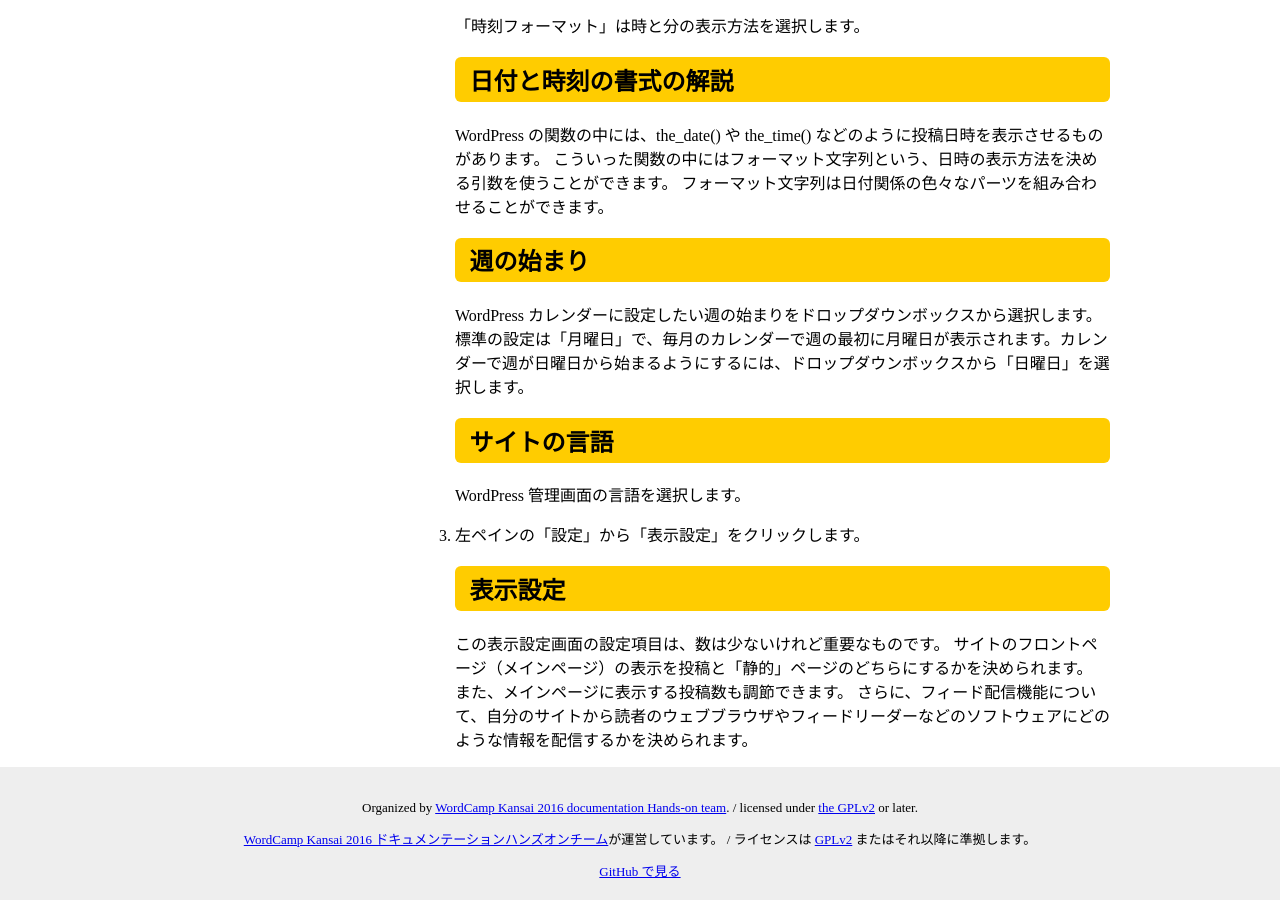
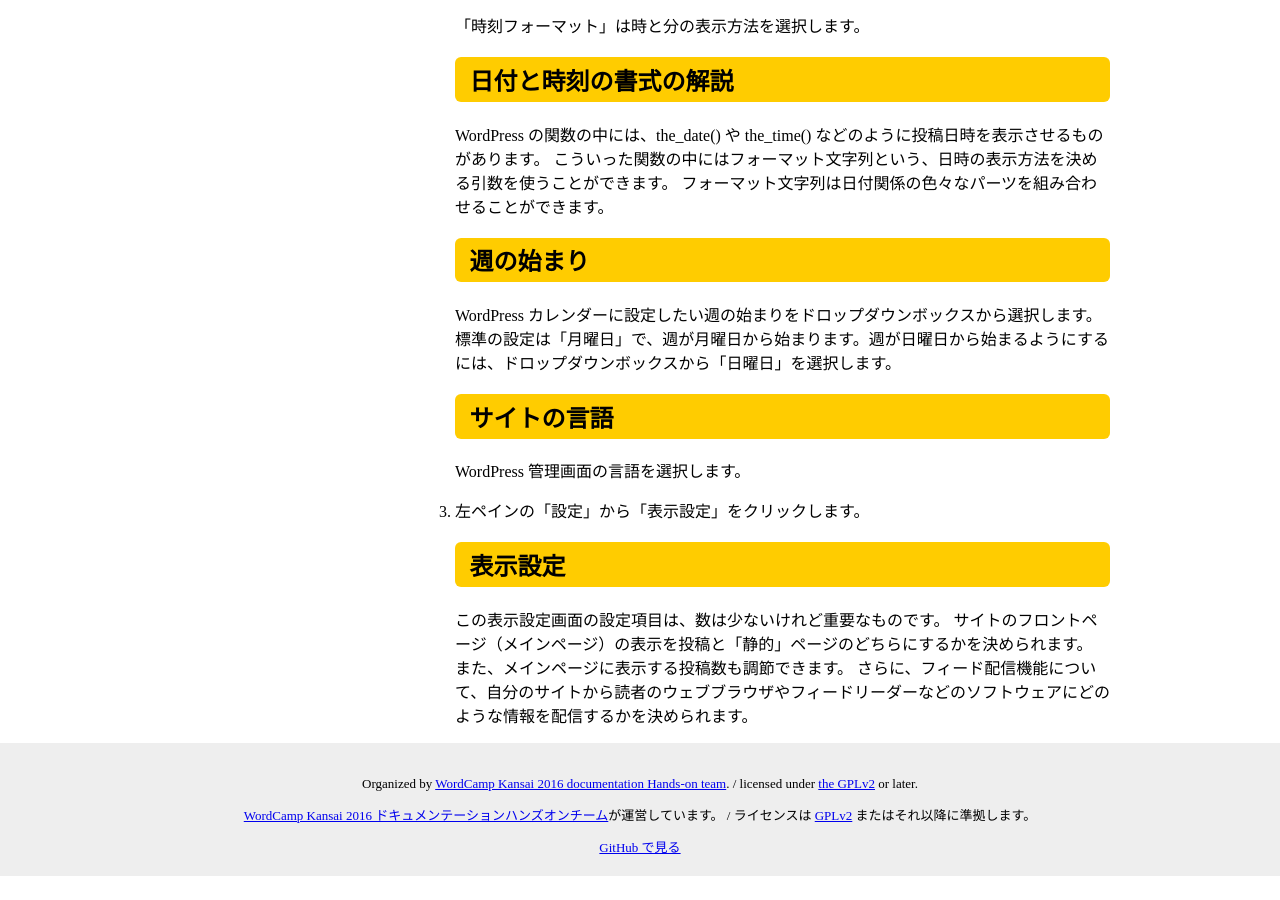
Before and after one commit to jawordpressorg/user-manual, a Jekyll site: the page built from 7_settei/index.md, in a window 1280 px wide and 900 px high, scrolled down 4001 px. Built offline with Jekyll 4.4.1, drawn with Linux system fonts in a browser that asks for light colours; nearby versions of some CDN libraries; after the commit the page ends 4877 px from its top, so only the background shows below that.

```diff
--- a/7_settei/index.md
+++ b/7_settei/index.md
@@ -77,7 +77,7 @@
     ## 週の始まり
 
     WordPress カレンダーに設定したい週の始まりをドロップダウンボックスから選択します。
-    標準の設定は「月曜日」で、毎月のカレンダーで週の最初に月曜日が表示されます。カレンダーで週が日曜日から始まるようにするには、ドロップダウンボックスから「日曜日」を選択します。
+    標準の設定は「月曜日」で、週が月曜日から始まります。週が日曜日から始まるようにするには、ドロップダウンボックスから「日曜日」を選択します。
 
     ## サイトの言語
 
```
